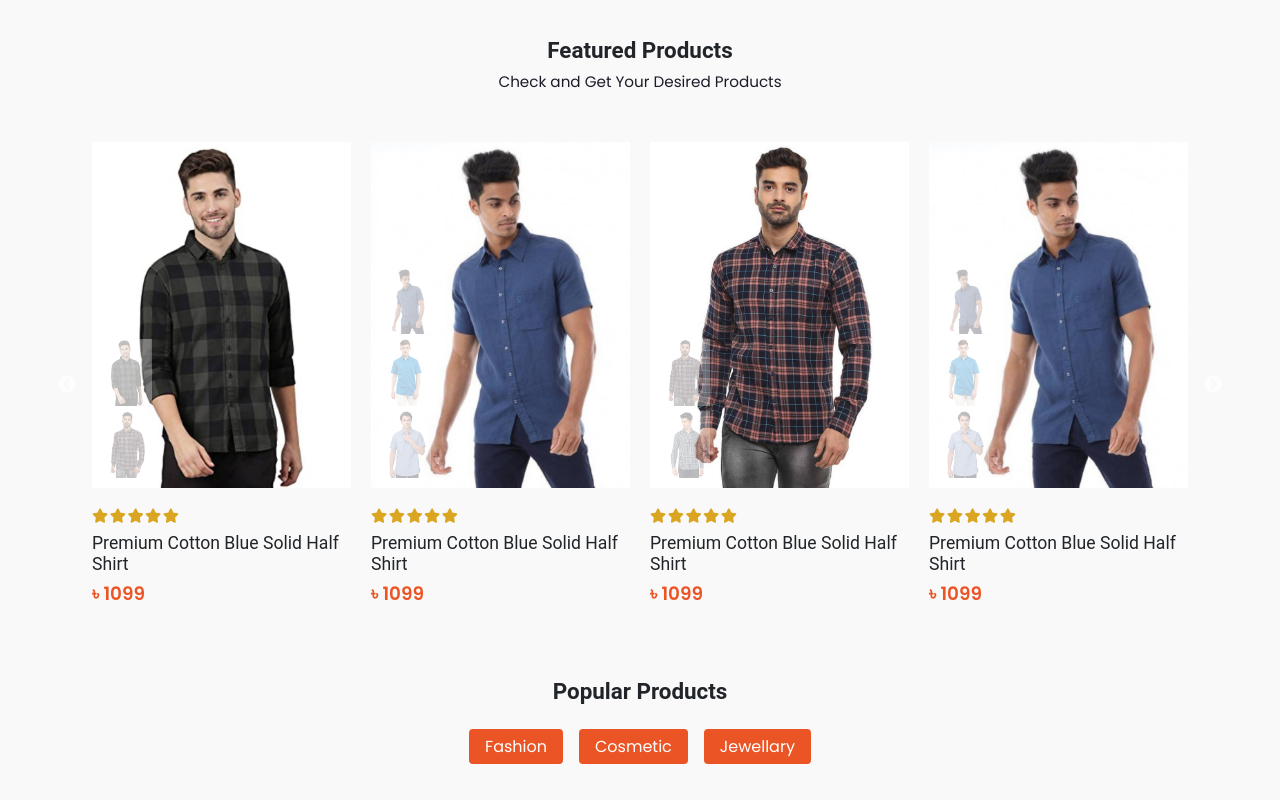
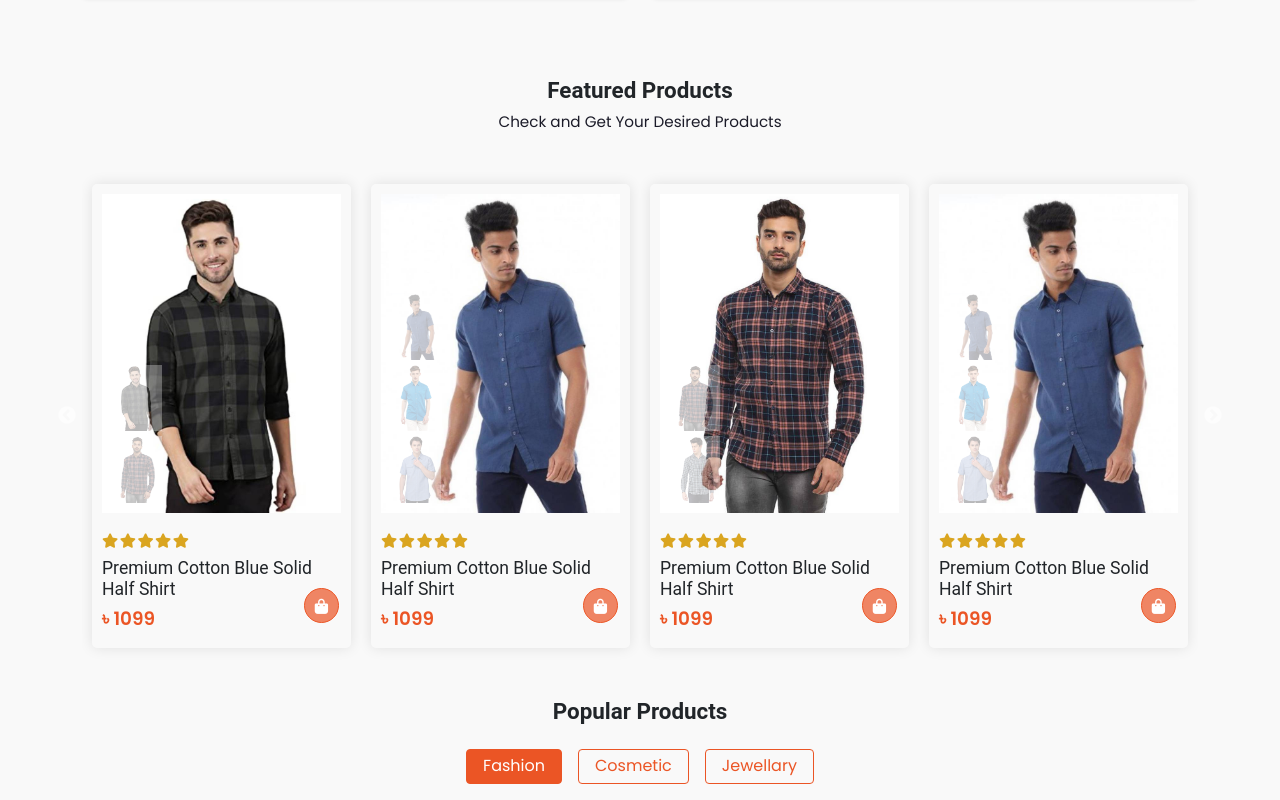
Before and after one commit to mehediemon007/Fashion_Store, a React (Create React App) app: page / in a window 1280 px wide. Shown: the part 1980-2780 px from the top of the page. Built offline with nearby package versions, Linux system fonts and the light colour scheme.

Commit message:
product fix

```diff
--- a/src/App.css
+++ b/src/App.css
@@ -582,6 +582,8 @@ label{
   display: grid;
   grid-template-columns: 40% 60%;
   margin-bottom: 28px;
+  border: 0;
+  box-shadow: 0 0 4px rgb(0 0 0 / 10%);
 }
 
 .single-product .price{
@@ -644,8 +646,18 @@ label{
 
 /* Featured Products */
 
+.feature-products .slick-list{
+  padding: 50px 0;
+}
+
 .feature-products .slick-slide {
   padding: 0 10px;
+}
+
+.single-product{
+  box-shadow: 0 0 14px rgb(0 0 0 / 10%);
+  border-radius: 5px;
+  padding: 10px;
 }
 
 .thumbs-img{
@@ -665,8 +677,50 @@ label{
   opacity: 1;
 }
 
+.single-product .action-btns{
+  position: absolute;
+  top: 50%;
+  left: 50%;
+  transform: translate(-50%,-50%);
+  opacity: 0;
+  visibility: hidden;
+  transition: all .25s cubic-bezier(.02,.01,.47,1);
+}
+
+.single-product:hover .action-btns{
+  opacity: 1;
+  visibility: visible;
+}
+
+.action-btn{
+  display: inline-block;
+  width: 35px;
+  height: 35px;
+  color: var(--white-color);
+  background-color: rgba(235,85,37,0.7);
+  border-radius: 50%;
+  border: 1px solid var(--primary-color);
+  text-align: center;
+  line-height: 35px;
+  margin: 0 2px;
+  transition: background-color var(--transition) ease;
+  cursor: pointer;
+}
+
+.action-btn:hover{
+  color: var(--white-color);
+  background-color: var(--primary-color);
+}
+
+.add-cart-btn{
+  position: absolute;
+  right: 0;
+  bottom: 10px;
+}
+
 .single-product .product-content{
-  padding: 16px 0;
+  position: relative;
+  padding-top: 16px;
 }
 
 .product-ratings span{
@@ -706,7 +760,7 @@ label{
   left: 0;
   opacity: 0;
   transform: translateX(-100px);
-  transition: all .5s ease;
+  transition: all .5s cubic-bezier(0,0,.2,1);
 }
 
 .product-image:hover .image2{
@@ -728,10 +782,16 @@ label{
   width: max-content;
   height: 35px;
   padding: 0 16px;
+  color: var(--primary-color);
+  background-color: transparent;
+  outline: none;
+  border: 1px solid var(--primary-color);
+  border-radius: 4px;
+}
+
+.tab-menu .menu-link.active{
   color: var(--white-color);
   background-color: var(--primary-color);
-  outline: none;
-  border-radius: 4px;
 }
 
 .popular-products .single-product .thumbs-img{
--- a/src/components/Deals/DealProduct.jsx
+++ b/src/components/Deals/DealProduct.jsx
@@ -18,7 +18,7 @@ const DealProduct = ({product}) => {
                     <p className='price'>&#2547; {product.price - ( product.price * product.discount ) / 100 }<del>&#2547; {product.price}</del></p>
                     <div className="sale-count">
                         <div className="count-left">
-                            <h4> Hurry Up!</h4>
+                            <h4><img src="images/alarm-clock.png" alt='clock'/> Hurry Up!</h4>
                             <p>Deal Ends In</p>
                         </div>
                         <div className="sale-counter">
--- a/src/components/PopularProducts/PopularProducts.jsx
+++ b/src/components/PopularProducts/PopularProducts.jsx
@@ -6,7 +6,18 @@ const PopularProducts = () => {
 
     const [popularProducts , setCategory ] = useState([]);
 
-    function filterProducts(category="fashion"){
+    const menuLinks = [];
+
+    function filterProducts(category,e){
+
+        menuLinks.forEach(el=>{
+
+            if(el.classList.contains("active")){
+                el.classList.remove("active");
+            }
+        })
+
+        e.target.classList.add("active")
 
         let products = data.products.filter(product => product.category === category);
 
@@ -14,9 +25,11 @@ const PopularProducts = () => {
 
     }
 
-    useEffect(()=>{
+    useEffect((category='fashion')=>{
 
-        filterProducts();
+        let products = data.products.filter(product => product.category === category);
+
+        setCategory(products)
 
     },[])
 
@@ -29,9 +42,9 @@ const PopularProducts = () => {
                     </div>
                     <div className="popular-products-tab">
                         <div className="tab-menu">
-                            <button className='menu-link' onClick={()=> filterProducts('fashion')}>Fashion</button>
-                            <button className='menu-link' onClick={()=> filterProducts('cosmetic')}>Cosmetic</button>
-                            <button className='menu-link' onClick={()=> filterProducts('jewellary')}>Jewellary</button>
+                            <button className='menu-link active' onClick={(e)=> filterProducts('fashion',e)} ref={el => menuLinks.push(el)}>Fashion</button>
+                            <button className='menu-link' onClick={(e)=> filterProducts('cosmetic',e)} ref={el => menuLinks.push(el)}>Cosmetic</button>
+                            <button className='menu-link' onClick={(e)=> filterProducts('jewellary',e)} ref={el => menuLinks.push(el)}>Jewellary</button>
                         </div>
                         <div className="tab-content popular-products">
                             <div className="row">
--- a/src/components/Products/FeatureProducts.jsx
+++ b/src/components/Products/FeatureProducts.jsx
@@ -21,9 +21,9 @@ import Slider from "react-slick";
 
         return (
             <>
-                <div className="fs-feature-products mb-50">
+                <div className="fs-feature-products">
                     <div className="container">
-                        <div className="sec-heading text-center mb-5">
+                        <div className="sec-heading text-center">
                             <h3 className='mb-2'>Featured Products</h3>
                             <p>Check and Get Your Desired Products</p>
                         </div>
--- a/src/components/Products/SingleProduct.jsx
+++ b/src/components/Products/SingleProduct.jsx
@@ -56,8 +56,13 @@ const SigngleProduct = (props) => {
                         <img src={`images/products/${selectedThumb}`} alt={product.alt} className="image2"/>
                     </Link>
                     <div className="thumbs-img">
-                    {product.images.map((img,index)=> <img src={`images/products/${img}`} alt={product.name} key={index} onClick={()=>handleThumbImage(img,index)} ref={el => thumbImg.push(el)}/>)}
-                </div>
+                        {product.images.map((img,index)=> <img src={`images/products/${img}`} alt={product.name} key={index} onClick={()=>handleThumbImage(img,index)} ref={el => thumbImg.push(el)}/>)}
+                    </div>
+                    <div className="action-btns">
+                        <a className='action-btn'><i class="fa-solid fa-eye"></i></a>
+                        <a className='action-btn'><i class="fa-solid fa-heart"></i></a>
+                        <a className='action-btn'><i class="fa-solid fa-shuffle"></i></a>
+                    </div>
                 </div>
                 <div className="product-content">
                     <div className="product-ratings">
@@ -69,6 +74,7 @@ const SigngleProduct = (props) => {
                     </div>
                     <h5 className='product-name'>{product.name}</h5>
                     <p className='price'>&#2547; {product.price}</p>
+                    <a className='add-cart-btn action-btn'><i class="fa-solid fa-bag-shopping"></i></a>
                 </div>
             </div>
         </>
```
Also changed, not shown: public/images/alarm-clock.png (added).
